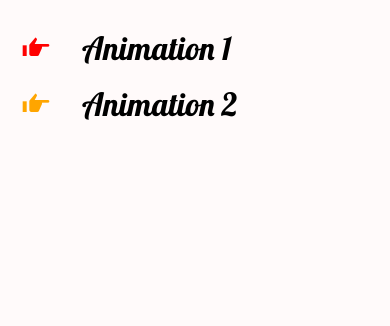
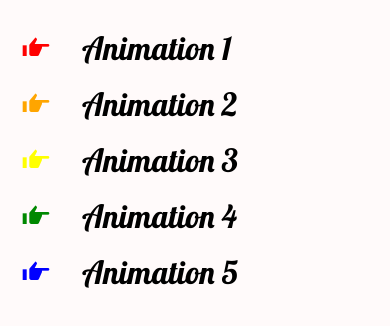
Before and after one commit to firstChairCoder/Animations_ReactNative, a React Native app: screen /Home in a window 390 px wide. Shown: the top 326 px of the page. Built offline with nearby package versions, Linux system fonts and the light colour scheme.

Commit message:
fix: working animations(5)

```diff
--- a/App.js
+++ b/App.js
@@ -1,5 +1,5 @@
 import "react-native-gesture-handler";
-import React, { useEffect, useState } from "react";
+import { useEffect, useState } from "react";
 import { ScrollView, StyleSheet } from "react-native";
 import { NavigationContainer } from "@react-navigation/native";
 import { createNativeStackNavigator } from "@react-navigation/native-stack";
--- a/package.json
+++ b/package.json
@@ -50,7 +50,7 @@
     "react-native-svg": "15.2.0",
     "react-native-web": "~0.19.10",
     "react-navigation-shared-element": "3.1.3",
-    "svg-path-properties": "1.0.11"
+    "svg-path-properties": "1.3.0"
   },
   "devDependencies": {
     "@babel/core": "^7.24.0",
--- a/src/data/screensData.js
+++ b/src/data/screensData.js
@@ -21,7 +21,7 @@ import {
   // Animation27,
   // Animation28,
   // Animation29,
-  // Animation3,
+  Animation03 as Animation3,
   // Animation30,
   // Animation31,
   // Animation32,
@@ -32,7 +32,7 @@ import {
   // Animation37,
   // Animation38,
   // Animation39,
-  // Animation4,
+  Animation04 as Animation4,
   // Animation40,
   // Animation41,
   // Animation42,
@@ -43,7 +43,7 @@ import {
   // Animation47,
   // Animation48,
   // Animation49,
-  // Animation5,
+  Animation05 as Animation5,
   // Animation50,
   // Animation51,
   // Animation52,
@@ -68,24 +68,24 @@ const screens = [
     label: "Animation 2",
     component: Animation2,
   },
-  // {
-  //   name: "CustomCell",
-  //   color: "#FF0",
-  //   label: "Animation 3",
-  //   component: Animation3,
-  // },
-  // {
-  //   name: "SvgProgress",
-  //   color: "#080",
-  //   label: "Animation 4",
-  //   component: Animation4,
-  // },
-  // {
-  //   name: "NumTicker",
-  //   color: "#00F",
-  //   label: "Animation 5",
-  //   component: Animation5,
-  // },
+  {
+    name: "CustomCell",
+    color: "#FF0",
+    label: "Animation 3",
+    component: Animation3,
+  },
+  {
+    name: "SvgProgress",
+    color: "#080",
+    label: "Animation 4",
+    component: Animation4,
+  },
+  {
+    name: "NumTicker",
+    color: "#00F",
+    label: "Animation 5",
+    component: Animation5,
+  },
   // {
   //   name: "Carousel",
   //   color: "#4B0082",
--- a/src/screens/Animation01.js
+++ b/src/screens/Animation01.js
@@ -1,4 +1,3 @@
-import React from "react";
 import { Dimensions, StyleSheet, View } from "react-native";
 import faker from "faker";
 import Animated, {
--- a/src/screens/Animation02.js
+++ b/src/screens/Animation02.js
@@ -1,4 +1,3 @@
-import React from "react";
 import {
   Dimensions,
   FlatList,
@@ -48,7 +47,7 @@ const data = stickers.map((image) => {
     name: faker.commerce.product(),
   };
 });
-console.log(data.map(({ name }) => ({ name })));
+// console.log(data.map(({ name }) => ({ name })));
 
 const Item = ({ item, index, scrollY }) => {
   const v = useDerivedValue(() => {
--- a/src/screens/Animation3.js
+++ b/src/screens/Animation03.js
@@ -1,7 +1,8 @@
 //WORK IN PROGRESS!!
 // //Custom bank spendings - custom bar chart + number animation
-import React, { useEffect, useMemo, useRef } from "react";
+import { useEffect, useMemo, useRef } from "react";
 import {
+  ActivityIndicator,
   Dimensions,
   StatusBar,
   StyleSheet,
@@ -19,7 +20,6 @@ import Animated, {
   withTiming,
 } from "react-native-reanimated";
 import { AntDesign as Icon } from "@expo/vector-icons";
-import AppLoading from "expo-app-loading";
 import {
   Inter_300Light,
   Inter_400Regular,
@@ -82,21 +82,21 @@ const styles = StyleSheet.create({
     alignSelf: "center",
     color: _colors.active,
   },
-  label: { fontSize: 32, fontFamily: "Inter_700Bold" },
+  label: { fontSize: 32, fontFamily: "Bold" },
   value: {
-    fontFamily: "Inter_400Regular",
+    fontFamily: "Regular",
     fontSize: 32,
     lineHeight: 32 * 1.4,
     width: 90,
     // color: "lime",
   },
   percent: {
-    fontFamily: "Inter_500Medium",
+    fontFamily: "Medium",
     fontSize: 16,
     // color: "fuchsia",
   },
-  visitorsText: { fontSize: 52, fontFamily: "Inter_700Bold", color: "#000" },
-  monthsLabel: { fontSize: 32, fontFamily: "Inter_300Light" },
+  visitorsText: { fontSize: 52, fontFamily: "Bold", color: "#000" },
+  monthsLabel: { fontSize: 32, fontFamily: "Light" },
 });
 
 faker.seed(21);
@@ -224,7 +224,7 @@ const BottomStats = ({ label, activeIndex, percentage, data, value }) => {
   );
 };
 
-export const Animation3 = () => {
+export const Animation03 = () => {
   const activeIndex = useSharedValue(0);
   const visitorsValue = useSharedValue(_data[activeIndex.value].visitors);
   const usageValue = useSharedValue(_data[activeIndex.value].usage);
@@ -235,15 +235,15 @@ export const Animation3 = () => {
   );
 
   let [fontsLoaded] = useFonts({
-    Inter_500Medium,
-    Inter_300Light,
-    Inter_400Regular,
-    Inter_700Bold,
-    Inter_900Black,
+    Medium: Inter_500Medium,
+    Light: Inter_300Light,
+    Regular: Inter_400Regular,
+    Bold: Inter_700Bold,
+    Black: Inter_900Black,
   });
 
   if (!fontsLoaded) {
-    return <AppLoading />;
+    return <ActivityIndicator size={"large"} color={"lime"} />;
   }
 
   return (
--- a/src/screens/Animation4.js
+++ b/src/screens/Animation04.js
@@ -1,5 +1,5 @@
 /* eslint-disable react-native/no-inline-styles */
-import React, { useEffect } from "react";
+import { useEffect } from "react";
 import { StatusBar, StyleSheet, Text, View } from "react-native";
 import Svg, { Path } from "react-native-svg";
 import Constants from "expo-constants";
@@ -174,7 +174,7 @@ function AnimatedThing({
   );
 }
 
-export const Animation4 = () => {
+export const Animation04 = () => {
   return (
     <View style={styles.container}>
       <StatusBar hidden />
--- a/src/screens/Animation5.js
+++ b/src/screens/Animation05.js
@@ -1,5 +1,5 @@
 /* eslint-disable react-native/no-inline-styles */
-import React, { useEffect, useMemo, useState } from "react";
+import { useEffect, useMemo, useRef, useState } from "react";
 import { StatusBar, StyleSheet, View } from "react-native";
 import Constants from "expo-constants";
 import { MotiText, MotiView } from "moti";
@@ -17,8 +17,8 @@ const styles = StyleSheet.create({
 
 const numZeroToNine = [...Array(10).keys()];
 function usePrevious(value) {
-  const ref = React.useRef();
-  React.useEffect(() => {
+  const ref = useRef();
+  useEffect(() => {
     ref.current = value;
   }, [value]);
   return ref.current;
@@ -85,7 +85,7 @@ const Ticker = ({ number, textSize, textStyle }) => {
   );
 };
 
-export const Animation5 = () => {
+export const Animation05 = () => {
   const [number, setNumber] = useState(
     Math.floor(Math.random() * 89999) + 10000
   );
--- a/src/screens/index.js
+++ b/src/screens/index.js
@@ -1,8 +1,8 @@
 export * from "./Animation01";
 export * from "./Animation02";
-// export * from "./Animation3";
-// export * from "./Animation4";
-// export * from "./Animation5";
+export * from "./Animation03";
+export * from "./Animation04";
+export * from "./Animation05";
 // export * from "./Animation6";
 // export * from "./Animation7";
 // export * from "./Animation8";
```
Also changed, not shown: 1 other file (tests, documents, lock files or other folders).
